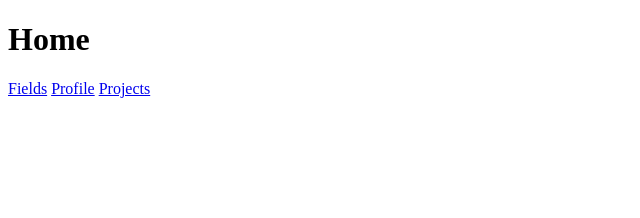
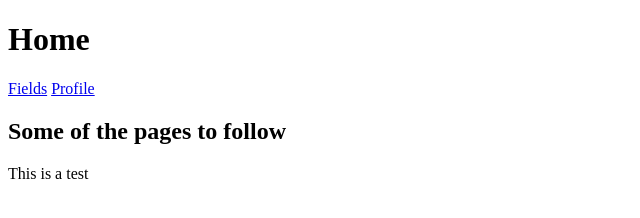
Before and after one commit to Marie426/CV, a plain HTML site: page index.html in a window 1280 px wide. Shown: the whole page, without its empty margins (0-640 px from the left). Drawn offline with Linux system fonts and the light colour scheme.

Commit message:
Bug in the index file : didn't take into account my deletion of link Project (don't know why)

```diff
--- a/index.html
+++ b/index.html
@@ -9,7 +9,9 @@
         <h1>Home</h1>
         <a href="Pages/Domains.html">Fields</a>
         <a href="Pages/Profil.html">Profile</a>
-        <a href="Pages/Projects.html">Projects</a>
+
+        <h2>Some of the pages to follow</h2>
+        <p>This is a test</p>
     </body>
 
 </html>
```
